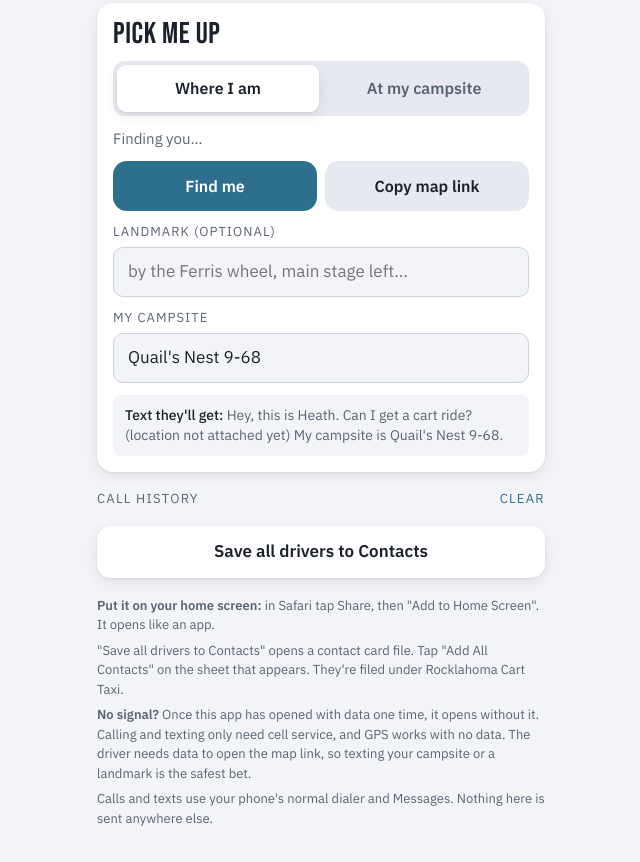
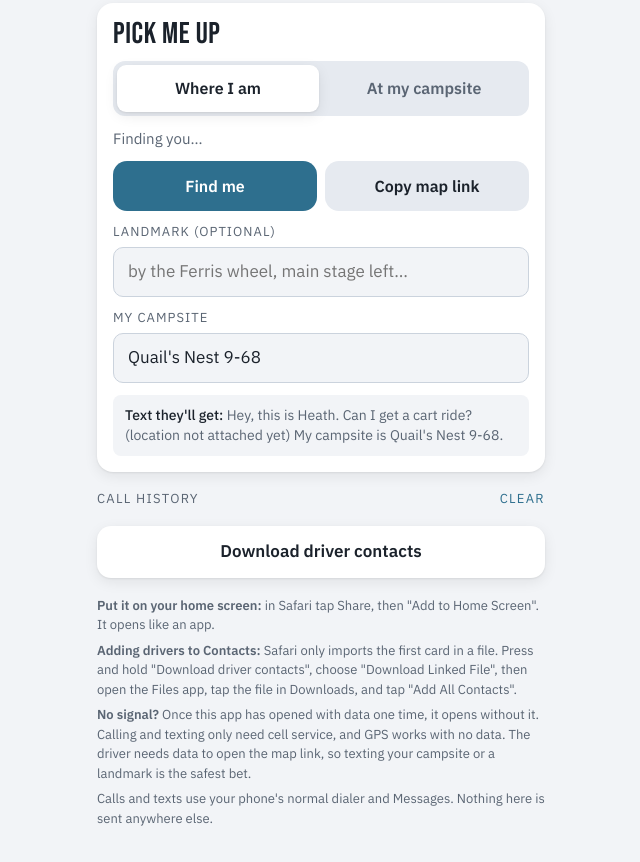
Before and after one commit to HectorG72/rok-taxi, a plain HTML site: page index.html in a window 1280 px wide. Shown: the part 2039-2901 px from the top of the page, without its empty margins (319-959 px from the left). Drawn offline with Linux system fonts and the light colour scheme.

Commit message:
Contacts: keep CRLF in the vCard, explain the Files import path
Co-Authored-By: Claude Fable 5.1 <noreply@anthropic.com>
Claude-Session: https://claude.ai/code/session_01L612P5GXTBSMfdtBx7eBoR

```diff
--- a/index.html
+++ b/index.html
@@ -277,11 +277,11 @@
 
   <p class="section-label"><span>Call history</span><button type="button" id="clearTried">Clear</button></p>
 
-  <a class="btn contacts" href="drivers.vcf">Save all drivers to Contacts</a>
+  <a class="btn contacts" href="drivers.vcf" download="rocklahoma-drivers.vcf">Download driver contacts</a>
 
   <footer>
     <p><strong>Put it on your home screen:</strong> in Safari tap Share, then "Add to Home Screen". It opens like an app.</p>
-    <p>"Save all drivers to Contacts" opens a contact card file. Tap "Add All Contacts" on the sheet that appears. They're filed under Rocklahoma Cart Taxi.</p>
+    <p><strong>Adding drivers to Contacts:</strong> Safari only imports the first card in a file. Press and hold "Download driver contacts", choose "Download Linked File", then open the Files app, tap the file in Downloads, and tap "Add All Contacts".</p>
     <p><strong>No signal?</strong> Once this app has opened with data one time, it opens without it. Calling and texting only need cell service, and GPS works with no data. The driver needs data to open the map link, so texting your campsite or a landmark is the safest bet.</p>
     <p>Calls and texts use your phone's normal dialer and Messages. Nothing here is sent anywhere else.</p>
   </footer>
--- a/sw.js
+++ b/sw.js
@@ -1,6 +1,6 @@
 // Offline cache for the Cart Taxi app. Same-origin files are served from the
 // cache first and refreshed in the background; Google Fonts are cached when seen.
-var CACHE = "rok-taxi-v1";
+var CACHE = "rok-taxi-v2";
 var PRECACHE = ["./", "./index.html", "./icon.png", "./drivers.vcf"];
 
 self.addEventListener("install", function (e) {
```
Also changed, not shown: 2 other files.
